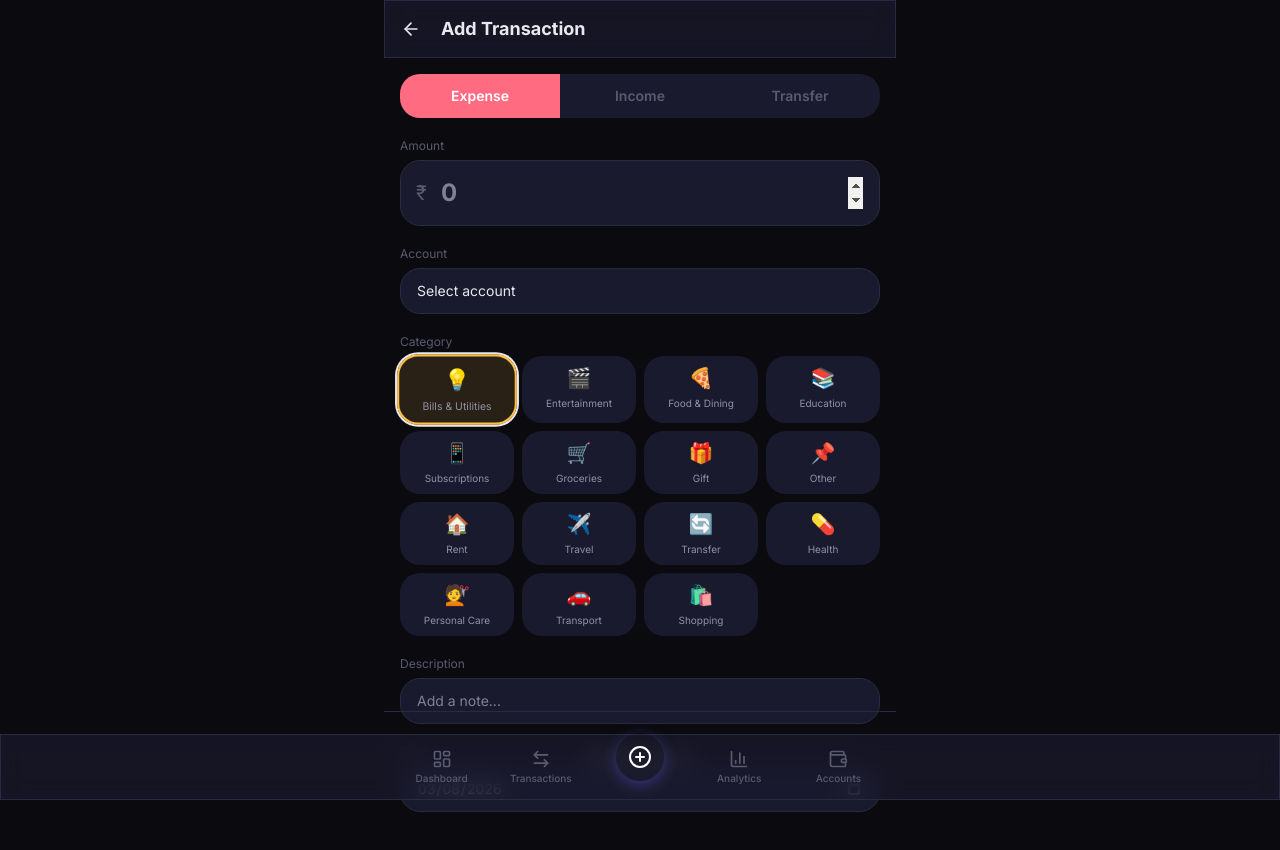
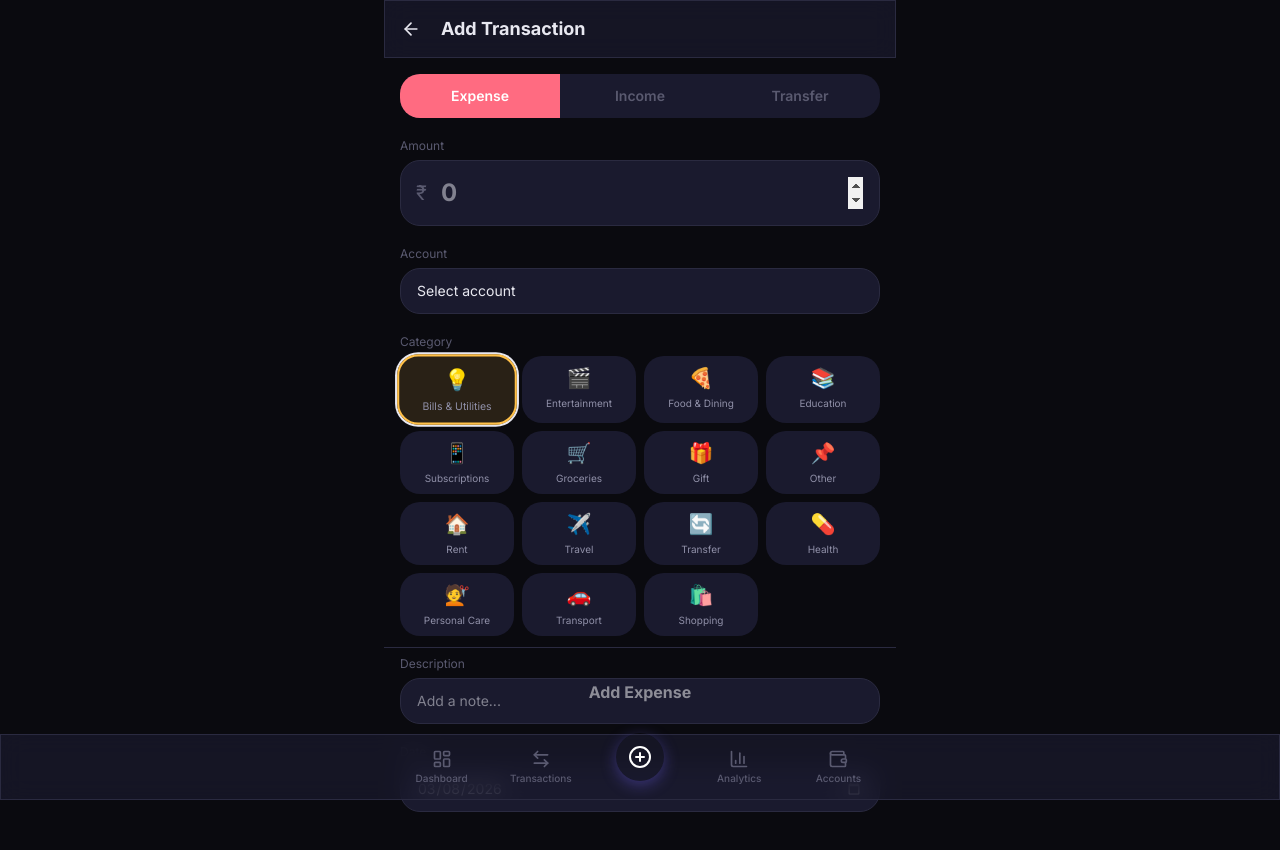
Before and after one commit to crypticani/spend-meter, a React (Vite) app: page /add in a window 1280 px wide. Shown: the top 850 px of the page. Built offline with nearby package versions, Linux system fonts and the light colour scheme.

Commit message:
fix: elevate add transaction sticky button above bottom nav bar

```diff
--- a/src/pages/AddTransaction.tsx
+++ b/src/pages/AddTransaction.tsx
@@ -80,7 +80,7 @@ export default function AddTransaction() {
         <div className="animate-fade-in">
             <PageHeader title="Add Transaction" showBack />
 
-            <form onSubmit={handleSubmit} className="px-4 py-4 space-y-5 pb-24">
+            <form onSubmit={handleSubmit} className="px-4 py-4 space-y-5 pb-32">
                 {/* Type Selector */}
                 <div className="flex rounded-xl overflow-hidden" style={{ background: 'var(--color-bg-card)' }}>
                     {(['expense', 'income', 'transfer'] as TxType[]).map((t) => (
@@ -233,7 +233,7 @@ export default function AddTransaction() {
 
                 {/* Submit */}
                 <div
-                    className="fixed bottom-0 left-0 right-0 p-4 z-40 max-w-lg mx-auto"
+                    className="fixed bottom-16 left-0 right-0 p-4 z-40 max-w-lg mx-auto"
                     style={{
                         background: 'var(--color-bg)',
                         borderTop: '1px solid var(--color-border)',
```
